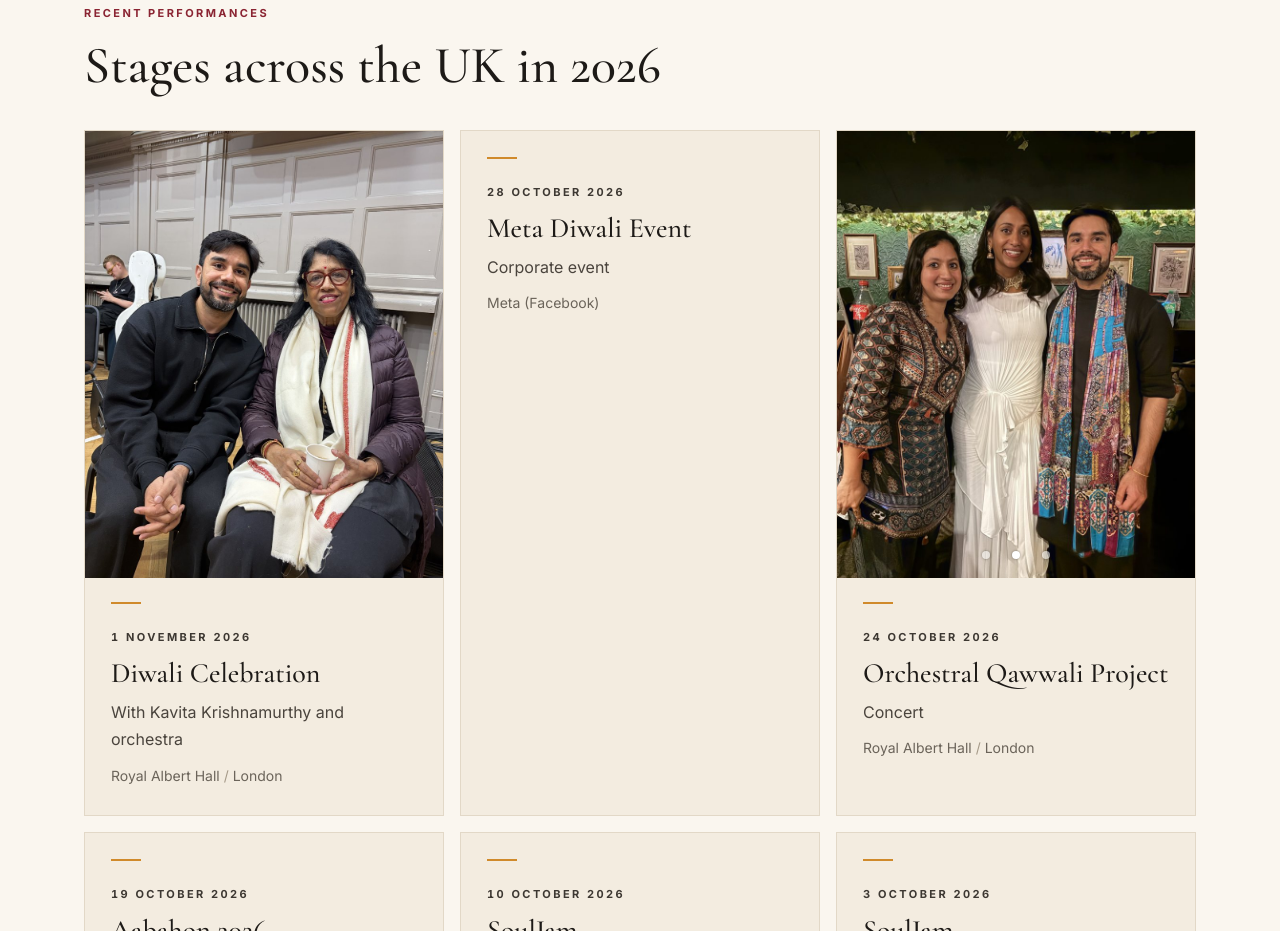
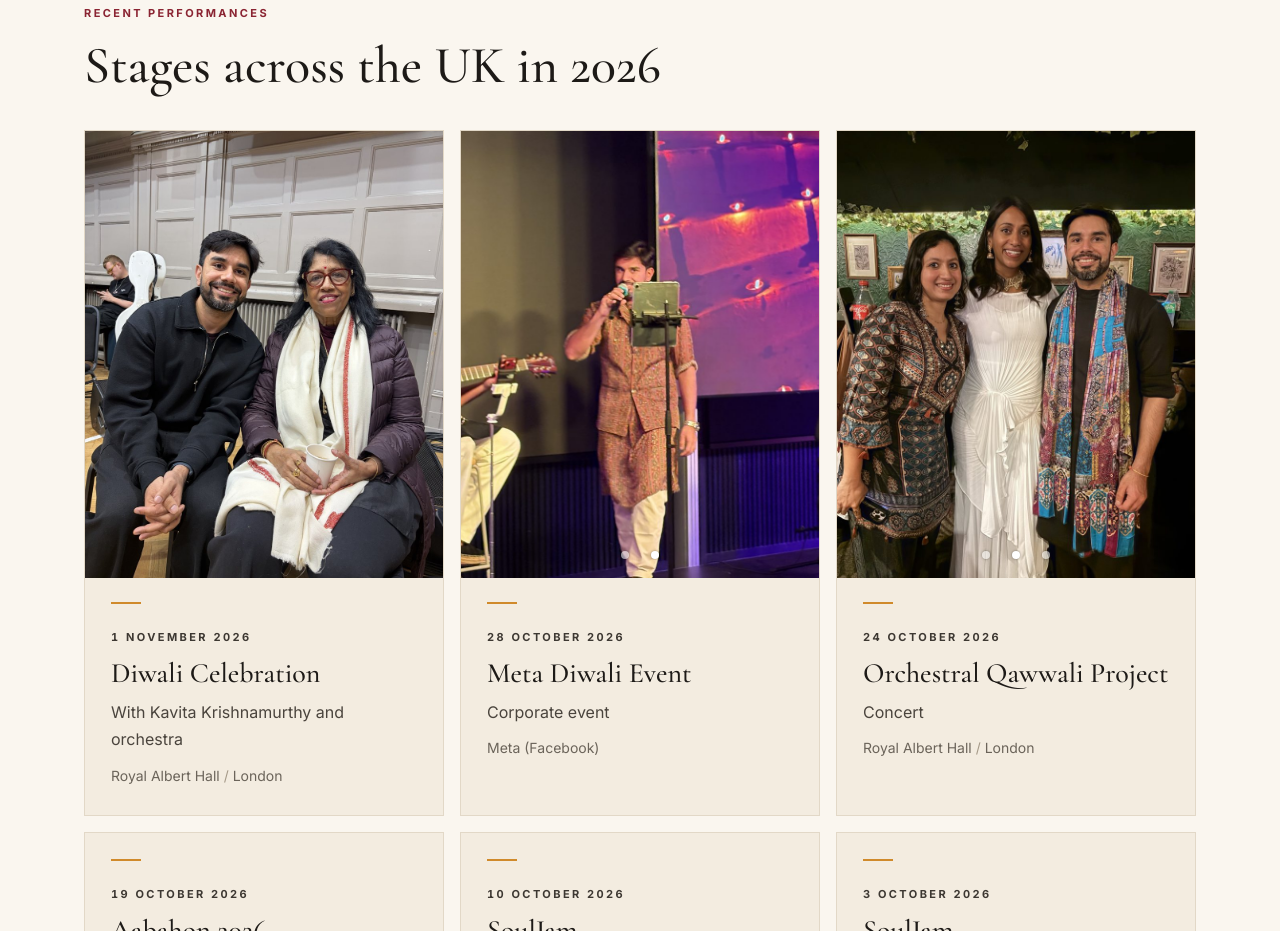
Before and after one commit to shiveksacklecha/shiveksacklecha.github.io, a plain HTML site: page preview.html in a window 1280 px wide. Shown: the part 1760-2691 px from the top of the page. Drawn offline with nearby package versions, Linux system fonts and the light colour scheme.

Commit message:
Preview: Meta Diwali photos
Co-Authored-By: Claude Opus 5.5 <noreply@anthropic.com>
Claude-Session: https://claude.ai/code/session_01YFvoUK7KeNeTGYV4d2CPkr

```diff
--- a/preview.html
+++ b/preview.html
@@ -115,6 +115,7 @@ a:focus-visible{outline:2px solid #8a2432;outline-offset:3px}
 <p style="margin: 0; font-size: 14px; color: #6b645a">Royal Albert Hall <span style="color: #a59a88">/</span> London</p>
 </div>
 <div style="border: 1px solid #e2d8c7; background: #f3ece0; padding: 26px 26px 28px; display: flex; flex-direction: column; gap: 10px">
+<div class="ec"><img class="on" src="images/meta2.jpg" alt="Shivek Sacklecha singing with guitar and cajon at the Meta Diwali event" style="object-position:47% center"><img src="images/meta1.jpg" alt="Shivek Sacklecha performing at the Meta Diwali event" style="object-position:48% center"><div class="ec-dots"><button type="button" aria-label="Photo 1" class="on"></button><button type="button" aria-label="Photo 2"></button></div></div>
 <div aria-hidden="true" style="width: 30px; height: 2px; background: #d08a2b; margin-bottom: 14px"></div>
 <p style="margin: 0; font-size: 11px; font-weight: 700; letter-spacing: 0.22em; text-transform: uppercase; color: #3d3832; font-variant-numeric: tabular-nums">28 October 2026</p>
 <h3 style="margin: 0; font-family: 'Cormorant Garamond', Georgia, serif; font-weight: 500; font-size: 28px; line-height: 1.15">Meta Diwali Event</h3>
```
Also changed, not shown: images/meta1.jpg (added), images/meta2.jpg (added).
